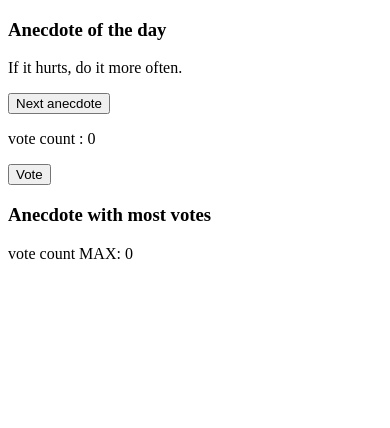
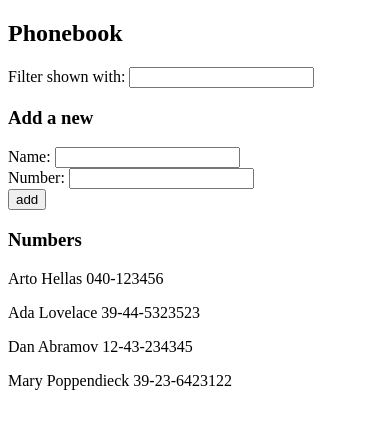
Before and after one commit to redha-boubakour/exercices_FullStackOpen2022, a React (Create React App) app: page / in a window 390 px wide. Shown: the top 428 px of the page. Built offline with nearby package versions, Linux system fonts and the light colour scheme.

Commit message:
commit phonebook

```diff
--- a/src/App.js
+++ b/src/App.js
@@ -1,48 +1,80 @@
 import { useState } from "react";
+import Form from "./components/Form";
+import Person from "./components/Person";
+import Filter from "./components/Filter";
 
 const App = () => {
-    const anecdotes = [
-        "If it hurts, do it more often.",
-        "Adding manpower to a late software project makes it later!",
-        "The first 90 percent of the code accounts for the first 10 percent of the development time...The remaining 10 percent of the code accounts for the other 90 percent of the development time.",
-        "Any fool can write code that a computer can understand. Good programmers write code that humans can understand.",
-        "Premature optimization is the root of all evil.",
-        "Debugging is twice as hard as writing the code in the first place. Therefore, if you write the code as cleverly as possible, you are, by definition, not smart enough to debug it.",
-        "Programming without an extremely heavy use of console.log is same as if a doctor would refuse to use x-rays or blood tests when diagnosing patients.",
-    ];
+    const [persons, setPersons] = useState([
+        { name: "Arto Hellas", number: "040-123456", id: 1 },
+        { name: "Ada Lovelace", number: "39-44-5323523", id: 2 },
+        { name: "Dan Abramov", number: "12-43-234345", id: 3 },
+        { name: "Mary Poppendieck", number: "39-23-6423122", id: 4 },
+    ]);
 
-    const [selected, setSelected] = useState(0);
-    const [votes, setVotes] = useState(Array(anecdotes.length).fill(0));
+    const [newName, setNewName] = useState("");
+    const [newNumber, setNewNumber] = useState("");
+    const [newFilter, setNewFilter] = useState("");
 
-    let indexOfMaxValue = votes.reduce(
-        (iMax, x, i, arr) => (x > arr[iMax] ? i : iMax),
-        0
+    const handleInputNameChange = (event) => {
+        setNewName(event.target.value);
+    };
+
+    const handleInputNumberChange = (event) => {
+        setNewNumber(event.target.value);
+    };
+
+    const handleFilterChange = (event) => {
+        setNewFilter(event.target.value);
+    };
+
+    const filteredPersons = persons.filter((person) =>
+        person.name.toLowerCase().includes(newFilter.toLowerCase())
     );
 
-    const handleShow = () => {
-        setSelected(Math.floor(Math.random() * anecdotes.length));
+    const addPerson = (event) => {
+        event.preventDefault();
+
+        const found = persons.find(
+            (person) => person.name === newName || person.number === newNumber
+        );
+
+        if (found) {
+            return alert(
+                `the name : ${newName} or the number : ${newNumber} is already added to phonebook`
+            );
+        } else {
+            setPersons(
+                persons.concat({
+                    name: newName,
+                    number: newNumber,
+                    id: persons.length + 1,
+                })
+            );
+            setNewName("");
+            setNewNumber("");
+        }
     };
 
-    const handleVote = () => {
-        const votesCopy = [...votes];
-        votesCopy[selected] += 1;
-        setVotes(votesCopy);
-    };
+    return (
+        <div>
+            <h2>Phonebook</h2>
+            <Filter
+                newFilter={newFilter}
+                handleFilterChange={handleFilterChange}
+            />
+            <Form
+                addPerson={addPerson}
+                newName={newName}
+                handleInputNameChange={handleInputNameChange}
+                newNumber={newNumber}
+                handleInputNumberChange={handleInputNumberChange}
+            />
 
-    console.log(votes);
-
-    return (
-        <>
-            <h3>Anecdote of the day</h3>
-            <p>{anecdotes[selected]}</p>
-            <button onClick={handleShow}>Next anecdote</button>
-            <p>vote count : {votes[selected]}</p>
-            <button onClick={handleVote}>Vote</button>
-            <h3>Anecdote with most votes</h3>
-
-            <p>vote count MAX: {votes[indexOfMaxValue]}</p>
-            <p>{votes[indexOfMaxValue] ? anecdotes[indexOfMaxValue] : ""} </p>
-        </>
+            <h3>Numbers</h3>
+            {filteredPersons.map((person) => (
+                <Person person={person} />
+            ))}
+        </div>
     );
 };
 
--- /dev/null
+++ b/src/components/Filter.js
@@ -0,0 +1,17 @@
+import React from "react";
+
+const Filter = (props) => {
+    return (
+        <form>
+            <div>
+                Filter shown with:{" "}
+                <input
+                    value={props.newFilter}
+                    onChange={props.handleFilterChange}
+                />
+            </div>
+        </form>
+    );
+};
+
+export default Filter;
--- /dev/null
+++ b/src/components/Form.js
@@ -0,0 +1,30 @@
+import React from "react";
+
+const Form = (props) => {
+    return (
+        <>
+            <h3>Add a new</h3>
+            <form onSubmit={props.addPerson}>
+                <div>
+                    Name:{" "}
+                    <input
+                        value={props.newName}
+                        onChange={props.handleInputNameChange}
+                    />
+                </div>
+                <div>
+                    Number:{" "}
+                    <input
+                        value={props.newNumber}
+                        onChange={props.handleInputNumberChange}
+                    />
+                </div>
+                <div>
+                    <button type="submit">add</button>
+                </div>
+            </form>
+        </>
+    );
+};
+
+export default Form;
--- /dev/null
+++ b/src/components/Person.js
@@ -0,0 +1,11 @@
+import React from "react";
+
+const Person = (props) => {
+    return (
+        <p key={props.person.id}>
+            {props.person.name} {props.person.number}
+        </p>
+    );
+};
+
+export default Person;
```
